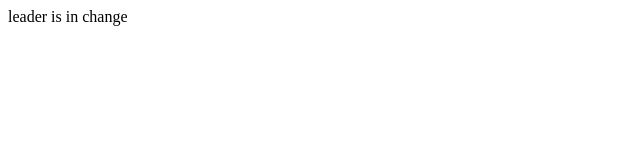
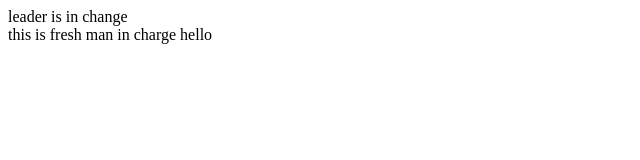
Before and after one commit to hisuya28/company-project, a plain HTML site: page index.html in a window 1280 px wide. Shown: the whole page, without its empty margins (0-640 px from the left). Drawn offline with Linux system fonts and the light colour scheme.

Commit message:
freshman first commit

```diff
--- a/index.html
+++ b/index.html
@@ -8,7 +8,10 @@
     <nav>
         leader is in change
     </nav>
-    <main></main>
+    <main>
+        this is fresh man in charge
+        hello
+    </main>
     <footer></footer>
 </body>
 
```
